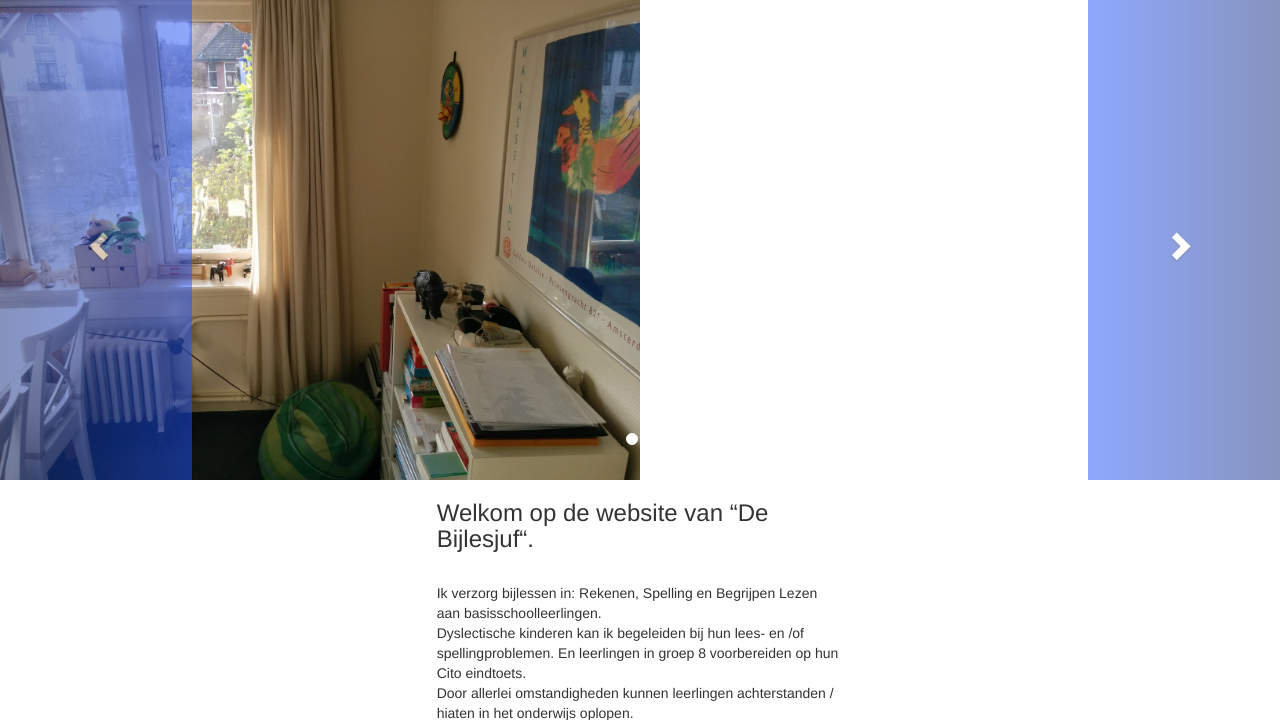
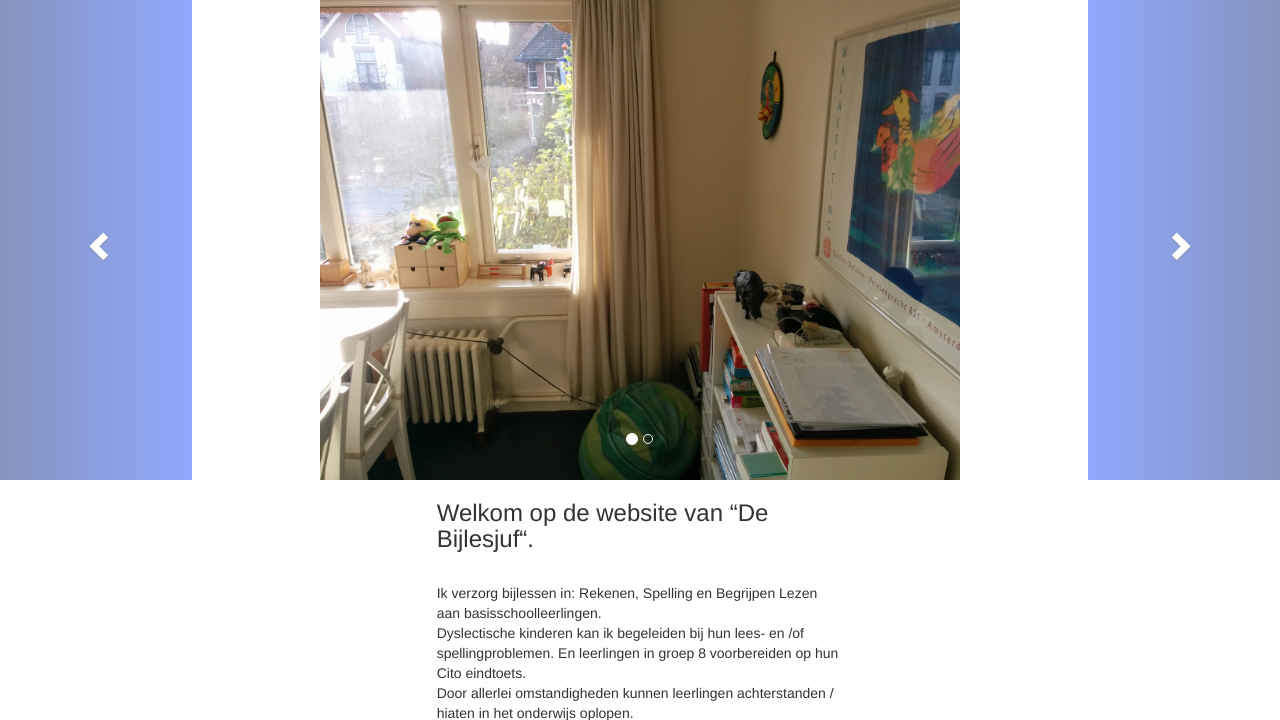
Before and after one commit to rikhesman/HBL, a PHP site: page / in a window 1280 px wide. Shown: the part 50-770 px from the top of the page. Run offline with PHP 8.4, Linux system fonts and the light colour scheme; some libraries are stand-ins or nearby versions.

Commit message:
Revert "Revert "Stijl""
This reverts commit ba557dc53448ee51a35b60b03a8a2ee2650ccf83.

```diff
--- a/css/bootstrap1.css
+++ b/css/bootstrap1.css
@@ -3,7 +3,7 @@
       margin-bottom: 0;
       border-radius: 0;
       border: 0;
-      background-color: /*#82422D #fc20df;  */ #2053fc;
+      background-color: /*#82422D #fc20df; */ #2053fc;
       color: #FFFFFF;
    }
 
--- a/index.php
+++ b/index.php
@@ -20,12 +20,12 @@ session_start();
     <!-- Wrapper for slides -->
     <div class="carousel-inner" >
       <div class="item active">
-        <img src="./foto/kamer12.jpg" alt="Image">
+        <img class="img-responsive center-block" src="./foto/kamer12.jpg" alt="Image">
 
       </div>
 
       <div class="item">
-        <img src="./foto/kamer5.jpg" alt="Image">
+        <img class="img-responsive center-block" src="./foto/kamer5.jpg" alt="Image">
       </div>
     </div>
 
```
